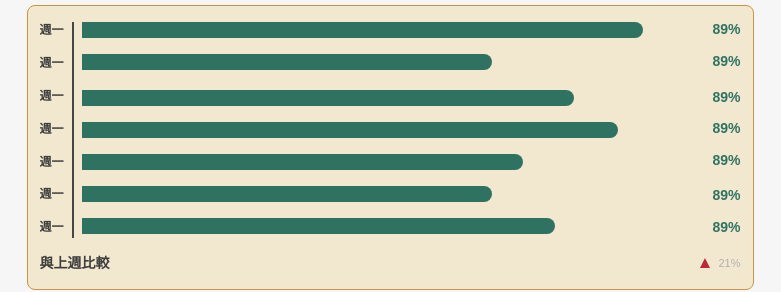
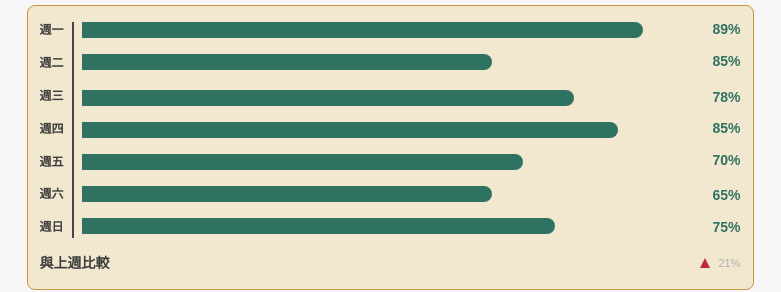
Before and after one commit to scorpiusDye/aapdActivity, a website built with Vite: page pages/record-sleep.html in a window 1280 px wide. Shown: the part 277-569 px from the top of the page, 250-1031 px from the left. Built offline with nearby package versions, Linux system fonts and the light colour scheme.

Commit message:
修改 record -sleep 文字

```diff
--- a/pages/record-sleep.html
+++ b/pages/record-sleep.html
@@ -66,12 +66,12 @@
                 <ul class="d-flex align-items-stretch w-100">
                     <li>
                         <p class="fs-8 fw-bold mb-5">週一</p>
-                        <p class="fs-8 fw-bold mb-5">週一</p>
-                        <p class="fs-8 fw-bold mb-5">週一</p>
-                        <p class="fs-8 fw-bold mb-5">週一</p>
-                        <p class="fs-8 fw-bold mb-5">週一</p>
-                        <p class="fs-8 fw-bold mb-5">週一</p>
-                        <p class="fs-8 fw-bold">週一</p>
+                        <p class="fs-8 fw-bold mb-5">週二</p>
+                        <p class="fs-8 fw-bold mb-5">週三</p>
+                        <p class="fs-8 fw-bold mb-5">週四</p>
+                        <p class="fs-8 fw-bold mb-5">週五</p>
+                        <p class="fs-8 fw-bold mb-5">週六</p>
+                        <p class="fs-8 fw-bold">週日</p>
                     </li>
                     <div class="border border-gray-800 mx-2"></div>
                      <!-- 右側顯示進度條的列表項 -->
@@ -101,12 +101,12 @@
                     </li>
                     <li style="margin-top: -2px;">
                         <p class="fs-7 fw-bold text-primary mb-4">89%</p>
-                        <p class="fs-7 fw-bold text-primary mb-5">89%</p>
-                        <p class="fs-7 fw-bold text-primary mb-4">89%</p>
-                        <p class="fs-7 fw-bold text-primary mb-4">89%</p>
-                        <p class="fs-7 fw-bold text-primary mb-5">89%</p>
-                        <p class="fs-7 fw-bold text-primary mb-4">89%</p>
-                        <p class="fs-7 fw-bold text-primary">89%</p>
+                        <p class="fs-7 fw-bold text-primary mb-5">85%</p>
+                        <p class="fs-7 fw-bold text-primary mb-4">78%</p>
+                        <p class="fs-7 fw-bold text-primary mb-4">85%</p>
+                        <p class="fs-7 fw-bold text-primary mb-5">70%</p>
+                        <p class="fs-7 fw-bold text-primary mb-4">65%</p>
+                        <p class="fs-7 fw-bold text-primary">75%</p>
                     </li>
                 </ul>
                 <div class="d-flex mt-5">
```
